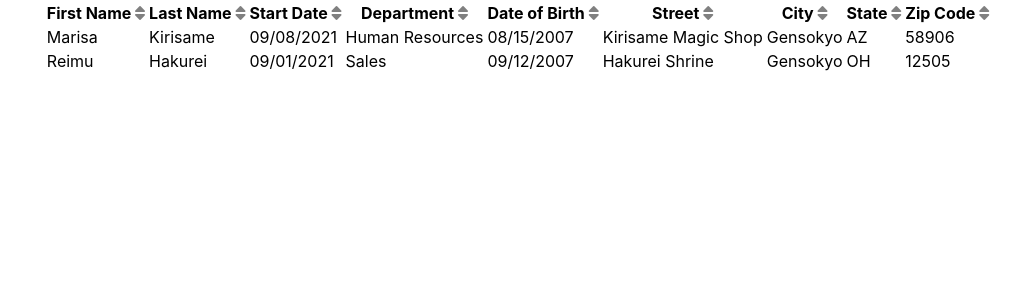
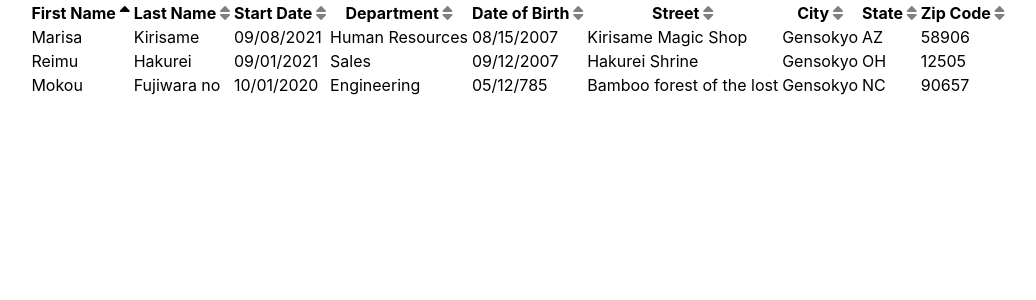
Before and after one commit to TriupLauro/KestelmanValentin_14_TablePlugin_30112021, a React (Vite) app in the folder custom-tables/: page / in a window 1280 px wide. Shown: the top 300 px of the page, without its empty margins (122-1158 px from the left). Built offline with nearby package versions, Linux system fonts and the light colour scheme.

Commit message:
Sorting numbers

```diff
--- a/custom-tables/src/Components/CustomTable.jsx
+++ b/custom-tables/src/Components/CustomTable.jsx
@@ -4,8 +4,21 @@ import HeaderElement from "./HeaderElement";
 import DataRow from "./DataRow";
 
 function CustomTable({data, columns}) {
-    const [currentSorting, setCurrentSorting] = useState()
+    const firstColLabel = columns[0].data
 
+    const [currentSorting, setCurrentSorting] = useState(`${firstColLabel} asc`)
+
+    const [sortingData, sortDirection] = currentSorting.split(' ')
+
+    function typeOfData(subData) {
+        if (isFinite(new Date(subData))) return 'date'
+
+        if (isNaN((subData))) return 'text'
+
+        if (!isNaN(subData)) return 'number'
+
+        return 'unknown'
+    }
     /*for (const currentData of data) {
         const keysNumber = Object.keys(currentData).length
         if (keysNumber !== columns.length) {
@@ -14,7 +27,23 @@ function CustomTable({data, columns}) {
         }
     }*/
 
-    const firstColLabel = columns[0].data
+    console.log('Type of data', typeOfData(data[0][sortingData]))
+
+    function sortData(dataset, sortingColumn, direction) {
+            dataset.sort((a,b) => {
+                if (typeOfData(dataset[0][sortingColumn]) === 'number') {
+                    if (direction === 'asc') {
+                        return parseInt(a[sortingColumn]) - parseInt(b[sortingColumn])
+                    }
+                    if (direction === 'desc') {
+                        return parseInt(b[sortingColumn]) - parseInt(a[sortingColumn])
+                    }
+                }
+            })
+        return dataset
+    }
+
+    sortData(data, sortingData, sortDirection)
 
     return (
         <table className="main-table">
--- a/custom-tables/src/data/data.js
+++ b/custom-tables/src/data/data.js
@@ -32,5 +32,16 @@ export const contentData = [
         city : "Gensokyo",
         state : "OH",
         zipCode : "12505"
+    },
+    {
+        firstName : "Mokou",
+        lastName : "Fujiwara no",
+        startDate : "10/01/2020",
+        department : "Engineering",
+        dateOfBirth : "05/12/785",
+        street : "Bamboo forest of the lost",
+        city : "Gensokyo",
+        state : "NC",
+        zipCode : "90657"
     }
 ]
```
